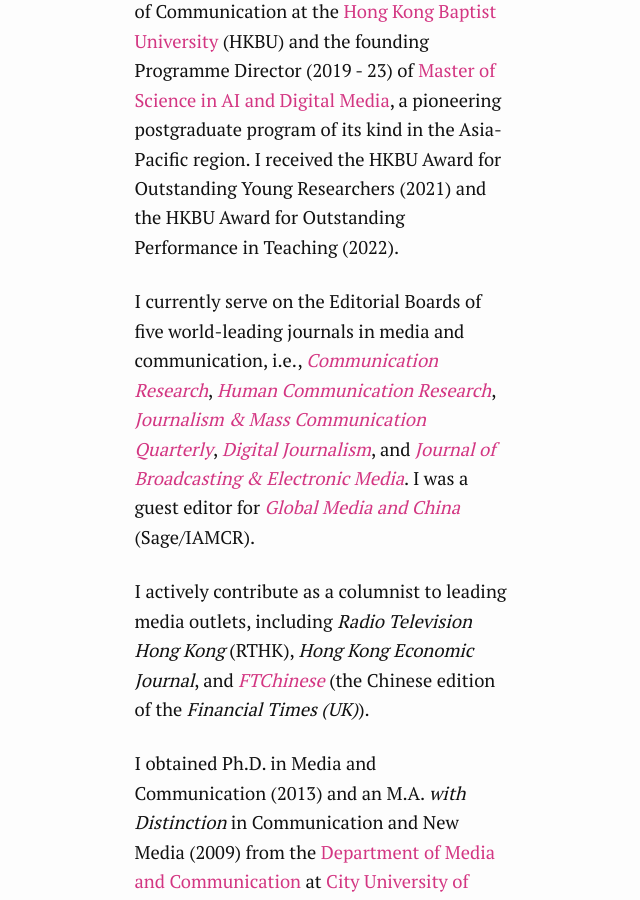
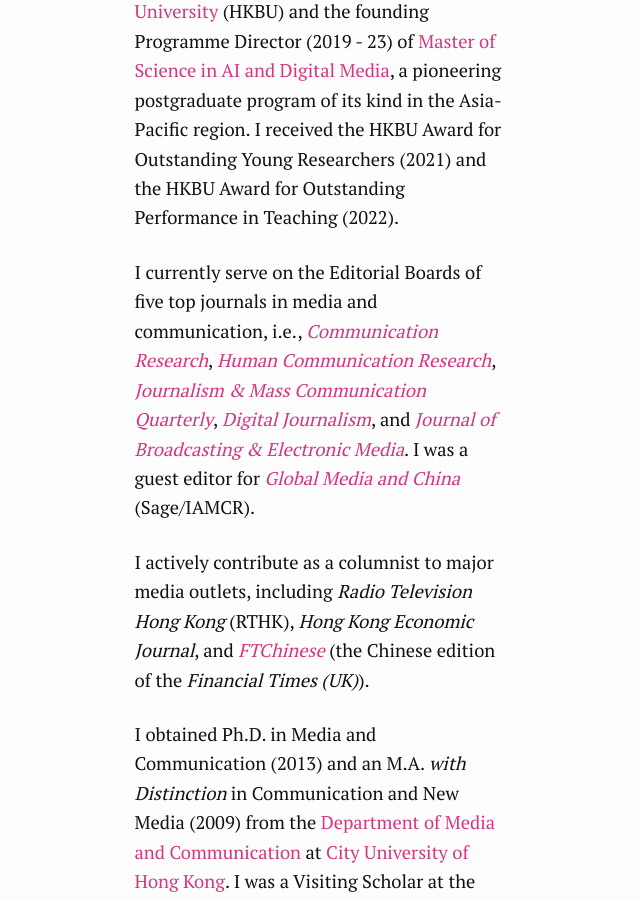
Before and after one commit to xzzhang2/xzzhang2.github.io, a Jekyll site: the page built from index.md, in a window 1280 px wide and 900 px high, scrolled down 1505 px. Shown: the whole window, without its empty margins (428-1068 px from the left). Built offline with Jekyll 4.4.1, drawn with Linux system fonts in a browser that asks for light colours; some of the changed text lies outside the part shown.

Commit message:
update info

```diff
--- a/index.md
+++ b/index.md
@@ -10,15 +10,15 @@
 
 My expertise includes digital journalism, political communication, AI ethics, and computational social science. I study how AI and digital platforms are reshaping news production, public engagement, and policymaking. My research aims to empower citizens to engage in informed conversations and support the development of communication policies and interventions that foster innovation, productivity, and epistemic integrity. My research profile is on [Google Scholar](https://scholar.google.com.hk/citations?user=iOFeIDIAAAAJ).
 
-I have authored 60+ peer-reviewed articles in top-tier journals such as *Human Communication Research*, *Journal of Communication*, *Digital Journalism*, *Journalism & Mass Communication Quarterly*, *Information Communication & Society*, *Social Media + Society*, and *International Journal of Press/Politics*, earning top paper awards from the International Communication Association (**ICA**) and the Association for Education in Journalism and Mass Communication (**AEJMC**). [Here is my publication list](https://xzzhang2.github.io/pages/pubs.html).
+I have authored 60+ peer-reviewed articles in top journals such as *Human Communication Research*, *Journal of Communication*, *Digital Journalism*, *Journalism & Mass Communication Quarterly*, *Information Communication & Society*, *Social Media + Society*, and *International Journal of Press/Politics*, earning top paper awards from the International Communication Association (**ICA**) and the Association for Education in Journalism and Mass Communication (**AEJMC**). [Here is my publication list](https://xzzhang2.github.io/pages/pubs.html).
 
 I have been awarded four grants by the Hong Kong Research Grants Council (RGC), including three General Research Fund (**GRF**) and one Collaborative Research Fund (**CRF**, Co-PI), as well as one grant from the Public Policy Research Funding Scheme (**PPR**) of the Hong Kong SAR Government, totaling more than US$1 million. [Here are my funded research projects](https://xzzhang2.github.io/pages/projects.html).
 
 Before joining CityUHK in 2024, I was an Associate Professor with tenure in the School of Communication at the [Hong Kong Baptist University](https://www.hkbu.edu.hk/) (HKBU) and the founding Programme Director (2019 - 23) of [Master of Science in AI and Digital Media](https://ar.hkbu.edu.hk/tpg-admissions/programmes/master-of-science-msc-in-ai-and-digital-media-approved-programme-under-ugc-s-targeted-tpg-programmes-fellowships-scheme), a pioneering postgraduate program of its kind in the Asia-Pacific region. I received the HKBU Award for Outstanding Young Researchers (2021) and the HKBU Award for Outstanding Performance in Teaching (2022).
 
-I currently serve on the Editorial Boards of five world-leading journals in media and communication, i.e., [*Communication Research*](https://journals.sagepub.com/home/CRX), [*Human Communication Research*](https://academic.oup.com/hcr), [*Journalism & Mass Communication Quarterly*](https://journals.sagepub.com/home/jmq), [*Digital Journalism*](https://www.tandfonline.com/toc/rdij20/current), and [*Journal of Broadcasting & Electronic Media*](https://www.tandfonline.com/toc/hbem20/current). I was a guest editor for [*Global Media and China*](https://journals.sagepub.com/home/GCH) (Sage/IAMCR).
+I currently serve on the Editorial Boards of five top journals in media and communication, i.e., [*Communication Research*](https://journals.sagepub.com/home/CRX), [*Human Communication Research*](https://academic.oup.com/hcr), [*Journalism & Mass Communication Quarterly*](https://journals.sagepub.com/home/jmq), [*Digital Journalism*](https://www.tandfonline.com/toc/rdij20/current), and [*Journal of Broadcasting & Electronic Media*](https://www.tandfonline.com/toc/hbem20/current). I was a guest editor for [*Global Media and China*](https://journals.sagepub.com/home/GCH) (Sage/IAMCR).
 
-I actively contribute as a columnist to leading media outlets, including *Radio Television Hong Kong* (RTHK), *Hong Kong Economic Journal*, and [*FTChinese*](https://www.ftchinese.com/column/007000115) (the Chinese edition of the *Financial Times (UK)*).
+I actively contribute as a columnist to major media outlets, including *Radio Television Hong Kong* (RTHK), *Hong Kong Economic Journal*, and [*FTChinese*](https://www.ftchinese.com/column/007000115) (the Chinese edition of the *Financial Times (UK)*).
 
 I obtained Ph.D. in Media and Communication (2013) and an M.A. *with Distinction* in Communication and New Media (2009) from the [Department of Media and Communication](http://www6.cityu.edu.hk/com/) at [City University of Hong Kong](www.cityu.edu.hk). I was a Visiting Scholar at the Department of Communication at [University of California, Davis](https://www.ucdavis.edu/) in 2022.
 
```
